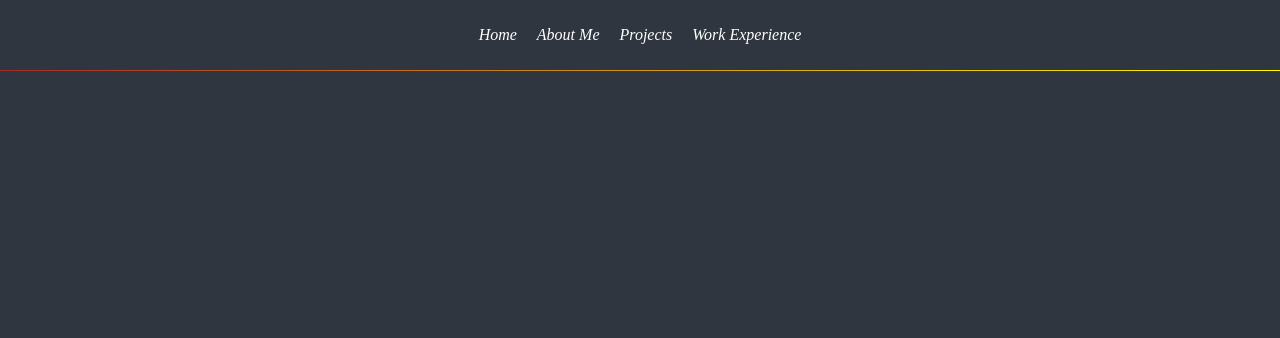
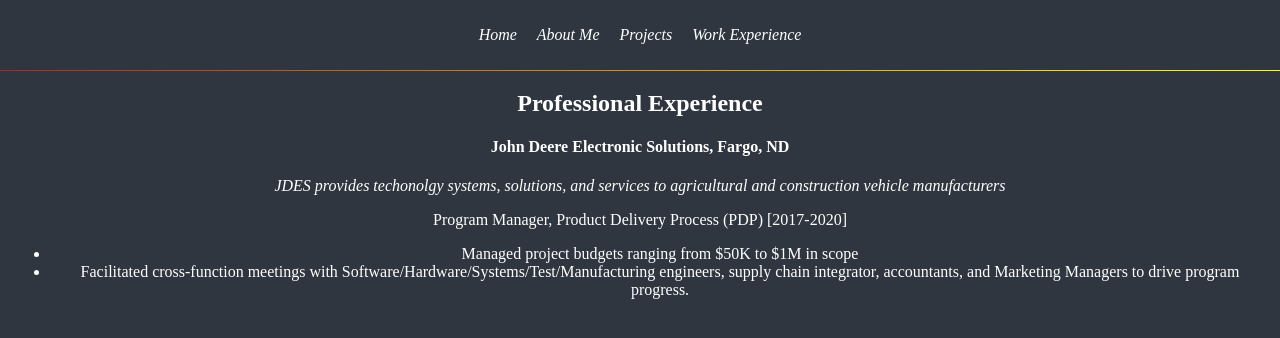
Before and after one commit to ackottsi/Portfolio_ACK, a React (Create React App) app in the folder portfolio-ack/: page /Work in a window 1280 px wide. Shown: the top 338 px of the page. Built offline with nearby package versions, Linux system fonts and the light colour scheme.

Commit message:
stopping point.  Need to add resume page

```diff
--- a/portfolio-ack/src/App.js
+++ b/portfolio-ack/src/App.js
@@ -6,6 +6,7 @@
 import Projects from './component/Projects'
 import { Component } from 'react';
 import AboutMe from './component/AboutMe'
+import WorkExperience from './component/WorkExperience';
 
 
 class App extends Component{
@@ -37,6 +38,10 @@
                   <Projects/>
                 )}/>
 
+                <Route exact path="/Work" render={(routerProps)=>(
+                  <WorkExperience/>
+                )}/>
+
 
 
                 </Switch>
--- /dev/null
+++ b/portfolio-ack/src/WorkExperience.css
@@ -0,0 +1,16 @@
+
+.technical_skills{
+    columns: 3;
+    -webkit-columns: 3;
+    -moz-columns: 3;
+}
+
+.company_desc{
+    font-style: italic;
+
+}
+
+
+  .job_details{
+      margin:10px;
+  }
--- a/portfolio-ack/src/component/HomePage.js
+++ b/portfolio-ack/src/component/HomePage.js
@@ -8,7 +8,8 @@
         return(
             <div className="homepage-container">
 
-                   <h1>Hello</h1>
+                   <h1>Hi, I'm Andrew!</h1>
+
 
                     </div>
         )
--- /dev/null
+++ b/portfolio-ack/src/component/WorkExperience.js
@@ -0,0 +1,34 @@
+import React from 'react';
+import '../WorkExperience.css';
+
+
+function WorkExperience (props){
+
+
+        return(
+            <div className="work-experience-container">
+
+            <h2>Professional Experience</h2>
+            <div>
+            <h4 className="company_name">John Deere Electronic Solutions, Fargo, ND</h4>
+            <div className="content">
+                <p className="company_desc">JDES provides techonolgy systems, solutions, and services to
+                agricultural and construction vehicle manufacturers</p>
+                <p className="position_title">Program Manager, Product Delivery Process (PDP) [2017-2020]</p>
+                <ul class="job_details">
+                    <li>Managed project budgets ranging from $50K to $1M in scope</li>
+                    <li>Facilitated cross-function meetings with Software/Hardware/Systems/Test/Manufacturing engineers,
+                        supply chain integrator, accountants, and Marketing Managers to drive program progress.
+                    </li>
+
+                </ul>
+            </div>
+
+                    </div>
+            </div>
+        )
+
+}
+
+
+export default (WorkExperience);
```
